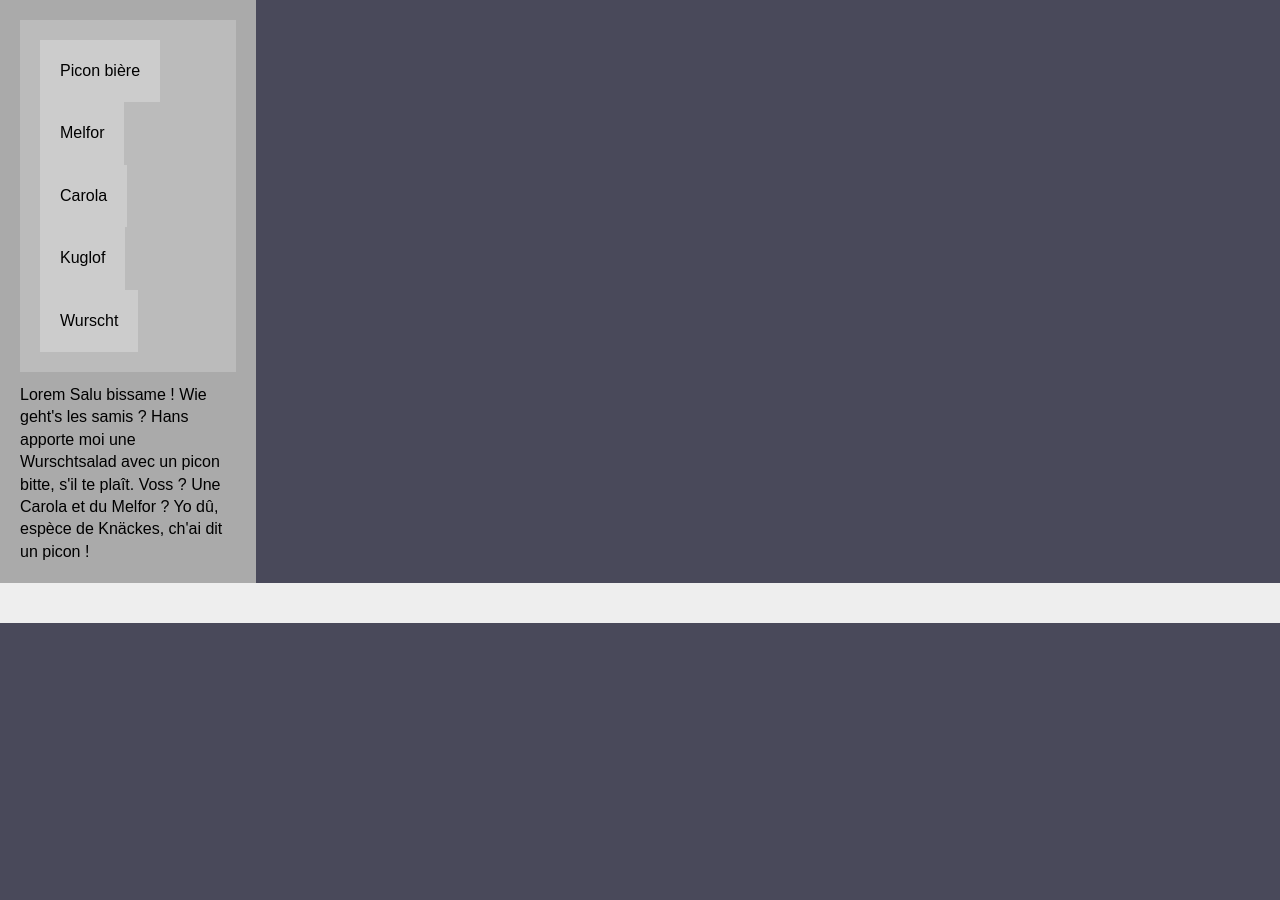
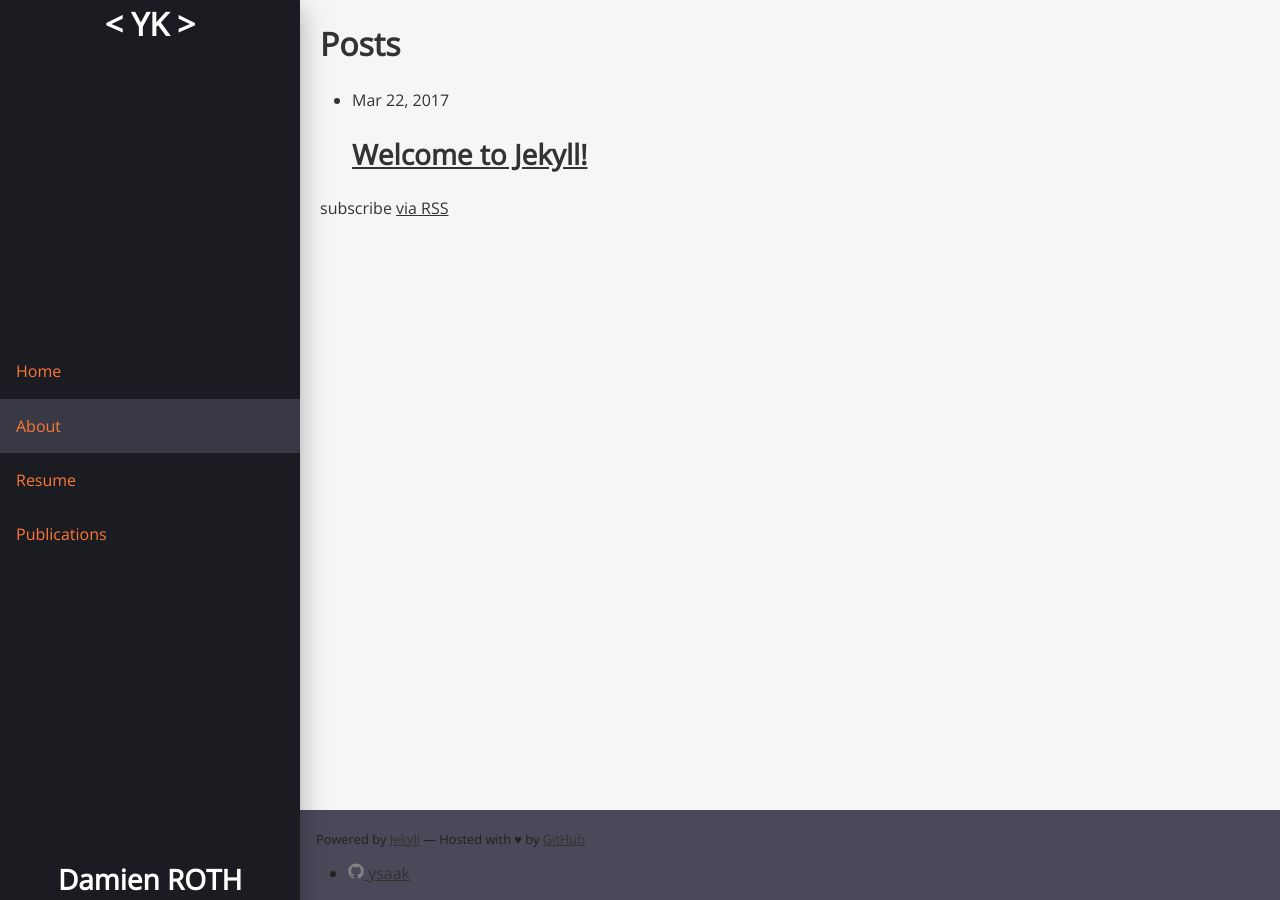
Before and after one commit to ysaak/ysaak.github.io, a Jekyll site: the page built from index.md, in a window 1280 px wide. Built offline with Jekyll 4.4.1, drawn with Linux system fonts in a browser that asks for light colours; our own code applies the rules of GitHub Pages for plain Markdown files.

Commit message:
Main layout design start

```diff
--- a/_config.yml
+++ b/_config.yml
@@ -13,7 +13,7 @@
 # you will see them accessed via {{ site.title }}, {{ site.email }}, and so on.
 # You can create any custom variable you would like, and they will be accessible
 # in the templates via {{ site.myvariable }}.
-title: Your awesome title
+title: Ysaak's space
 email: your-email@domain.com
 description: > # this means to ignore newlines until "baseurl:"
   Write an awesome description for your new site here. You can edit this
@@ -21,12 +21,12 @@ description: > # this means to ignore newlines until "baseurl:"
   Google search results) and in your feed.xml site description.
 baseurl: "" # the subpath of your site, e.g. /blog
 url: "" # the base hostname & protocol for your site, e.g. http://example.com
-twitter_username: jekyllrb
-github_username:  jekyll
+#twitter_username: jekyllrb
+github_username:  ysaak
 
 # Build settings
 markdown: kramdown
-theme: minima
+#theme: minima
 gems:
   - jekyll-feed
 exclude:
--- /dev/null
+++ b/_includes/footer.html
@@ -0,0 +1,18 @@
+<footer id="footer">
+    <small>Powered by <a href="http://jekyllrb.com/">Jekyll</a> &mdash;
+        Hosted with &hearts; by <a href="https://github.com/">GitHub</a></small>
+
+    <ul class="social-media-list">
+      {% if site.github_username %}
+      <li>
+        {% include icon-github.html username=site.github_username %}
+      </li>
+      {% endif %}
+
+      {% if site.twitter_username %}
+      <li>
+        {% include icon-twitter.html username=site.twitter_username %}
+      </li>
+      {% endif %}
+    </ul>
+</footer>
--- /dev/null
+++ b/_includes/head.html
@@ -0,0 +1,18 @@
+<head>
+    <meta charset="UTF-8">
+    <!--[if IE]><meta http-equiv="X-UA-Compatible" content="IE=edge"><![endif]-->
+    <meta name="viewport" content="width=device-width, initial-scale=1.0, shrink-to-fit=no">
+    <title>{% if page.title %}{{ page.title | escape }} | {% endif %}{{ site.title }}</title>
+    <meta name="description" content="{{ page.excerpt | default: site.description | strip_html | normalize_whitespace | truncate: 160 | escape }}">
+
+    <link href="https://fonts.googleapis.com/css?family=Open+Sans" rel="stylesheet">
+    <link rel="stylesheet" href="{{ "assets/knacss.css" | relative_url }}" media="all">
+    <link rel="stylesheet" href="{{ "assets/main.css" | relative_url }}" media="all">
+
+    <link rel="canonical" href="{{ page.url | replace:'index.html','' | absolute_url }}">
+    <link rel="alternate" type="application/rss+xml" title="{{ site.title | escape }}" href="{{ "/feed.xml" | relative_url }}">
+
+    {% if jekyll.environment == 'production' and site.google_analytics %}
+    {% include google-analytics.html %}
+    {% endif %}
+</head>
--- /dev/null
+++ b/_includes/header.html
@@ -0,0 +1,14 @@
+<header id="header">
+    <h1>&lt;&nbsp;YK&nbsp;&gt;</h1>
+
+    <h2>Damien ROTH</h2>
+
+    <nav id="navigation" role="navigation">
+        <ul>
+            <li><a href="#">Home</a></li>
+            <li class="active"><a href="#">About</a></li>
+            <li><a href="#">Resume</a></li>
+            <li><a href="#">Publications</a></li>
+        </ul>
+    </nav>
+</header>
--- /dev/null
+++ b/_includes/icon-github.html
@@ -0,0 +1 @@
+<a href="https://github.com/{{ include.username }}"><span class="icon icon--github">{% include icon-github.svg %}</span><span class="username">{{ include.username }}</span></a>
--- /dev/null
+++ b/_includes/icon-twitter.html
@@ -0,0 +1 @@
+<a href="https://twitter.com/{{ include.username }}"><span class="icon icon--twitter">{% include icon-twitter.svg %}</span><span class="username">{{ include.username }}</span></a>
--- a/_layouts/default.html
+++ b/_layouts/default.html
@@ -1,31 +1,14 @@
 <!DOCTYPE html>
-<html class="no-js" lang="fr">
-<head>
-    <meta charset="UTF-8">
-    <!--[if IE]><meta http-equiv="X-UA-Compatible" content="IE=edge"><![endif]-->
-    <meta name="viewport" content="width=device-width, initial-scale=1.0, shrink-to-fit=no">
-    <title>Titre du document</title>
-    <link rel="stylesheet" href="assets/knacss.css" media="all">
-    <link rel="stylesheet" href="assets/main.css" media="all">
-</head>
-<body>
-    <aside class="mod w20 pam aside">
-        <nav id="navigation" role="navigation">
-          <ul class="pam">
-            <li class="pam inbl">Picon bière</li>
-            <li class="pam inbl">Melfor</li>
-            <li class="pam inbl">Carola</li>
-            <li class="pam inbl">Kuglof</li>
-            <li class="pam inbl">Wurscht</li>
-          </ul>
-        </nav>
-        <p>Lorem Salu bissame ! Wie geht's les samis ? Hans apporte moi une Wurschtsalad avec un picon bitte, s'il te plaît. Voss ? Une Carola et du Melfor ? Yo dû, espèce de Knäckes, ch'ai dit un picon !</p>
-    </aside>
+<html class="no-js" lang="{{ page.lang | default: site.lang | default: "en" }}">
+{% include head.html %}
 
-    <main id="main" role="main" class="flex-item-fluid pam">
+<body class="world">
+    {% include header.html %}
 
+    <main id="main" role="main" aria-label="Content" class="pam">
         {{ content }}
+    </main>
 
-    </main>
+    {% include footer.html %}
 </body>
 </html>
--- /dev/null
+++ b/_layouts/home.html
@@ -0,0 +1,25 @@
+---
+layout: default
+---
+
+<div class="home">
+
+  <h1 class="page-heading">Posts</h1>
+
+  {{ content }}
+
+  <ul class="post-list">
+    {% for post in site.posts %}
+      <li>
+        <span class="post-meta">{{ post.date | date: "%b %-d, %Y" }}</span>
+
+        <h2>
+          <a class="post-link" href="{{ post.url | relative_url }}">{{ post.title | escape }}</a>
+        </h2>
+      </li>
+    {% endfor %}
+  </ul>
+
+  <p class="rss-subscribe">subscribe <a href="{{ "/feed.xml" | relative_url }}">via RSS</a></p>
+
+</div>
--- /dev/null
+++ b/_sass/_base.scss
@@ -0,0 +1,34 @@
+body {
+    font-family: 'Open Sans', sans-serif;
+    background-color: #f6f6f6;
+    color: #333;
+}
+
+.world {
+    display: flex;
+    min-height: 100vh;
+    flex-direction: column;
+
+    & > main {
+        flex: 1;
+    }
+
+    @include bp-small {
+        padding-left: 15rem;
+    }
+
+    @include bp-normal {
+        padding-left: 20rem;
+    }
+
+    @include bp-large {
+        padding-left: 30rem;
+    }
+}
+
+#footer {
+    background-color: $uno-5;
+    color: #222;
+
+    padding: 1em;
+}
--- /dev/null
+++ b/_sass/_header.scss
@@ -0,0 +1,78 @@
+#header {
+    background-color: $uno-6;
+    transition: width 0.25s ease;
+
+    display: flex;
+    flex-direction: row;
+    justify-content: space-between;
+    align-items: center;
+
+    @extend .shadow--16dp;
+
+    @include bp-small {
+        position: fixed;
+        top: 0;
+        bottom: 0;
+        left: 0;
+        z-index: 99;
+
+        flex-direction: column;
+        align-items: stretch;
+
+        width: 15rem;
+    }
+
+    @include bp-normal {
+        width: 20rem;
+    }
+
+    @include bp-large {
+        width: 30rem;
+    }
+
+    h1, h2 {
+        color: #FFF;
+        text-align: center;
+        display: inline-block;
+
+        margin: 0;
+        padding: 0;
+    }
+
+    h1 { order: 1; }
+    h2 { order: 3; }
+    nav { order: 2; }
+}
+
+#header > nav {
+    ul {
+        display: flex;
+        flex-direction: row;
+        justify-content: flex-start;
+
+        list-style: none;
+        margin: 0;
+        padding: 0;
+
+        @include bp-small {
+            flex-direction: column;
+        }
+    }
+
+    a {
+        display: block;
+        padding: 1em 1em;
+        color: $duo-1;
+        text-decoration: none;
+    }
+
+    .active a {
+        background-color: darken($uno-5, 7%);
+    }
+
+    a:hover, a:active {
+        text-decoration: none;
+        color: $duo-1;
+        background-color: darken($uno-5, 7%);
+    }
+}
--- /dev/null
+++ b/_sass/_mixins.scss
@@ -0,0 +1,18 @@
+/* Breakpoints mixins */
+@mixin bp-small {
+  @media (min-width: #{$breakpoint-small}) {
+    @content;
+  }
+}
+
+@mixin bp-normal {
+  @media (min-width: #{$breakpoint-normal}) {
+    @content;
+  }
+}
+
+@mixin bp-large {
+  @media (min-width: #{$breakpoint-large}) {
+    @content;
+  }
+}
--- /dev/null
+++ b/_sass/_variables.scss
@@ -0,0 +1,22 @@
+
+
+
+/* ------------ Breakpoints ------------ */
+$breakpoint-small:  50rem;
+$breakpoint-normal: 60rem;
+$breakpoint-large:  80rem;
+
+/* ------------ Colors ------------ */
+// -- Duo Tone : https://atom.io/themes/duotone-dark-space-syntax
+// Uno hue
+$uno-1: #bebeef;
+$uno-2: #8686cb;
+$uno-3: #7272a1;
+$uno-4: #5b5b7b;
+$uno-5: #49495a;
+$uno-6: darken($uno-5, 20%);
+
+// Duo hue
+$duo-1: #fe7734;
+$duo-2: #b06845;
+$duo-3: #644c40;
--- /dev/null
+++ b/_sass/shadows.scss
@@ -0,0 +1,21 @@
+.shadow--2dp {
+    box-shadow:0 2px 2px 0 rgba(0,0,0,.14),0 3px 1px -2px rgba(0,0,0,.2),0 1px 5px 0 rgba(0,0,0,.12)
+}
+.shadow--3dp {
+    box-shadow:0 3px 4px 0 rgba(0,0,0,.14),0 3px 3px -2px rgba(0,0,0,.2),0 1px 8px 0 rgba(0,0,0,.12)
+}
+.shadow--4dp {
+    box-shadow:0 4px 5px 0 rgba(0,0,0,.14),0 1px 10px 0 rgba(0,0,0,.12),0 2px 4px -1px rgba(0,0,0,.2)
+}
+.shadow--6dp {
+    box-shadow:0 6px 10px 0 rgba(0,0,0,.14),0 1px 18px 0 rgba(0,0,0,.12),0 3px 5px -1px rgba(0,0,0,.2)
+}
+.shadow--8dp {
+    box-shadow:0 8px 10px 1px rgba(0,0,0,.14),0 3px 14px 2px rgba(0,0,0,.12),0 5px 5px -3px rgba(0,0,0,.2)
+}
+.shadow--16dp {
+    box-shadow:0 16px 24px 2px rgba(0,0,0,.14),0 6px 30px 5px rgba(0,0,0,.12),0 8px 10px -5px rgba(0,0,0,.2)
+}
+.shadow--24dp {
+    box-shadow:0 9px 46px 8px rgba(0,0,0,.14),0 11px 15px -7px rgba(0,0,0,.12),0 24px 38px 3px rgba(0,0,0,.2)
+}
--- a/assets/main.scss
+++ b/assets/main.scss
@@ -1,8 +1,9 @@
 ---
 ---
 
-body {
-    background-color: #49495A;
-}
-
-@import "test";
+/* ------------ Imports ------------ */
+@import "variables";
+@import "mixins";
+@import "shadows";
+@import "base";
+@import "header";
```
Also changed, not shown: _includes/google-analytics.html (added, +10 -0 lines), _layouts/page.html (added, +14 -0 lines), _layouts/post.html (added, +18 -0 lines), _includes/icon-github.svg (added), _includes/icon-twitter.svg (added), 1 other file.
